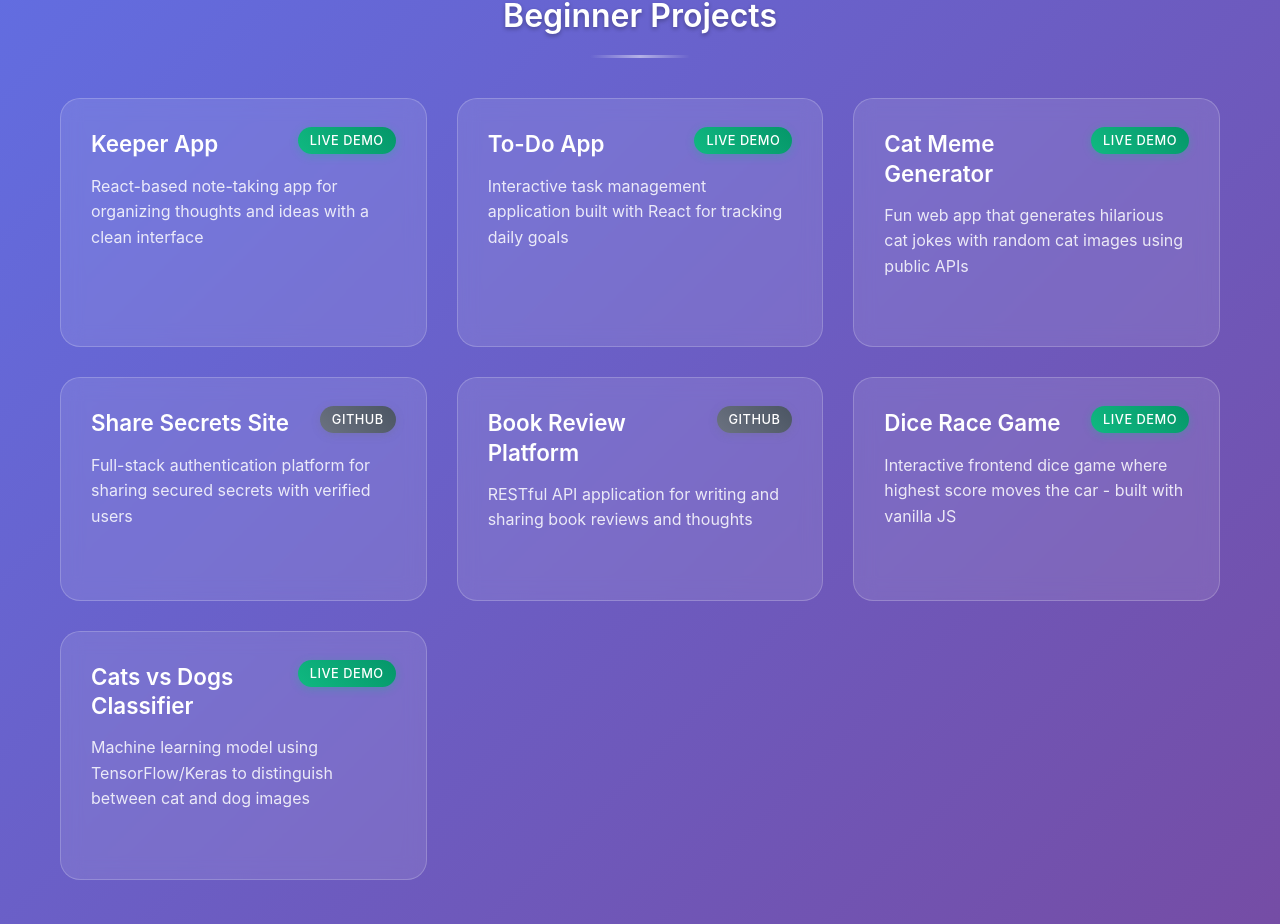
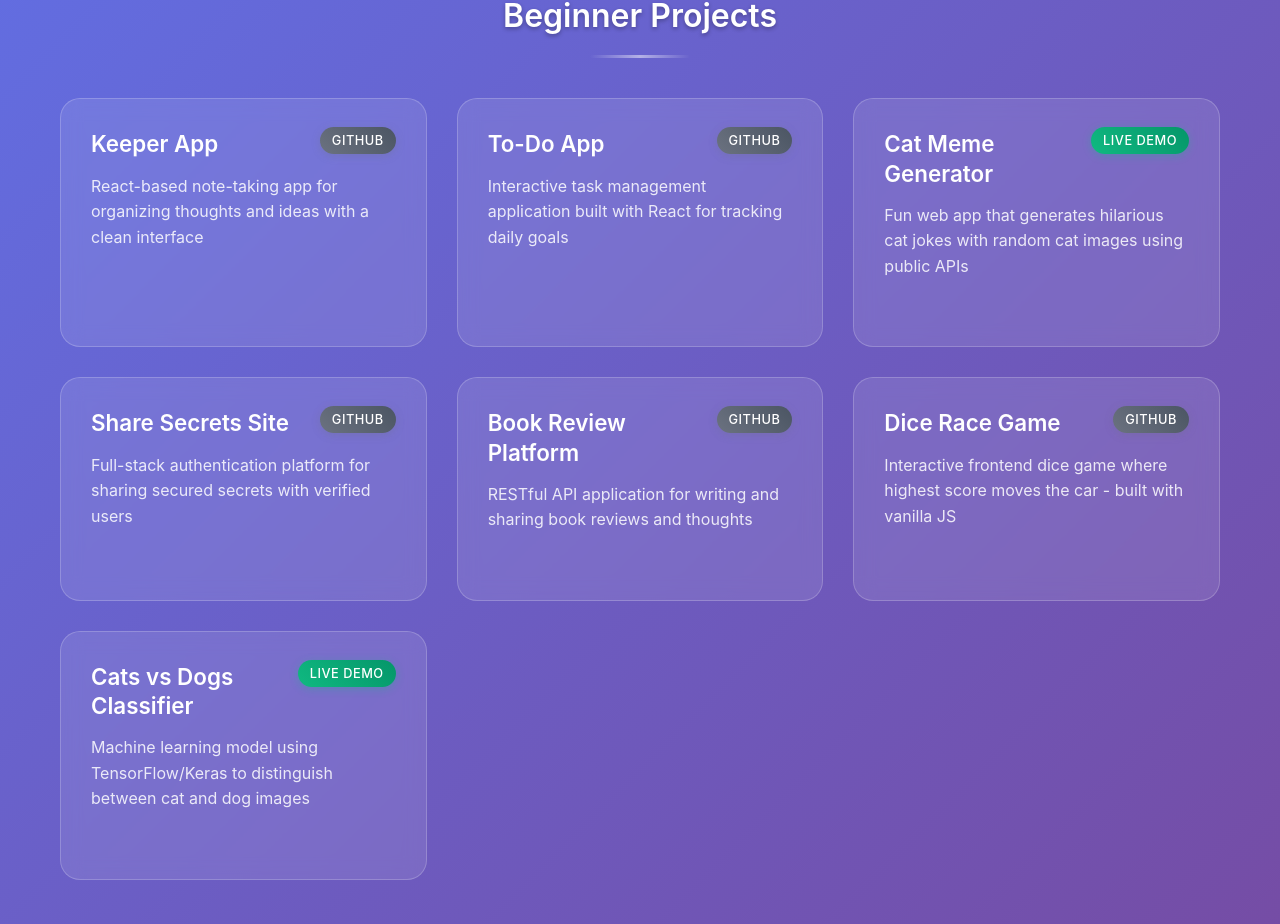
Before and after one commit to YarikVitovsky/personal-website, a React (Vite) app: page / in a window 1280 px wide. Shown: the part 977-1901 px from the top of the page. Built offline with nearby package versions, Linux system fonts and the light colour scheme.

Commit message:
Fix live demo badges - only Cat Meme and Cats vs Dogs are live

```diff
--- a/src/App.jsx
+++ b/src/App.jsx
@@ -20,16 +20,16 @@ const beginnerProjects = [
         id: 2,
         title: "Keeper App",
         description: "React-based note-taking app for organizing thoughts and ideas with a clean interface",
-        link: "https://stupendous-treacle-9f774e.netlify.app/",
-        isLive: true,
+        link: "https://github.com/YarikVitovsky/keeper-app",
+        isLive: false,
         color: "#4F46E5" // Indigo
     },
     {
         id: 3,
         title: "To-Do App",
         description: "Interactive task management application built with React for tracking daily goals",
-        link: "https://grand-cannoli-84eaed.netlify.app",
-        isLive: true,
+        link: "https://github.com/YarikVitovsky/todo-app",
+        isLive: false,
         color: "#059669" // Emerald
     },
     {
@@ -60,8 +60,8 @@ const beginnerProjects = [
         id: 7,
         title: "Dice Race Game",
         description: "Interactive frontend dice game where highest score moves the car - built with vanilla JS",
-        link: "https://yarikvitovsky.github.io/DiceGame/dice.html",
-        isLive: true,
+        link: "https://github.com/YarikVitovsky/DiceGame",
+        isLive: false,
         color: "#0891B2" // Cyan
     },
     {
```
